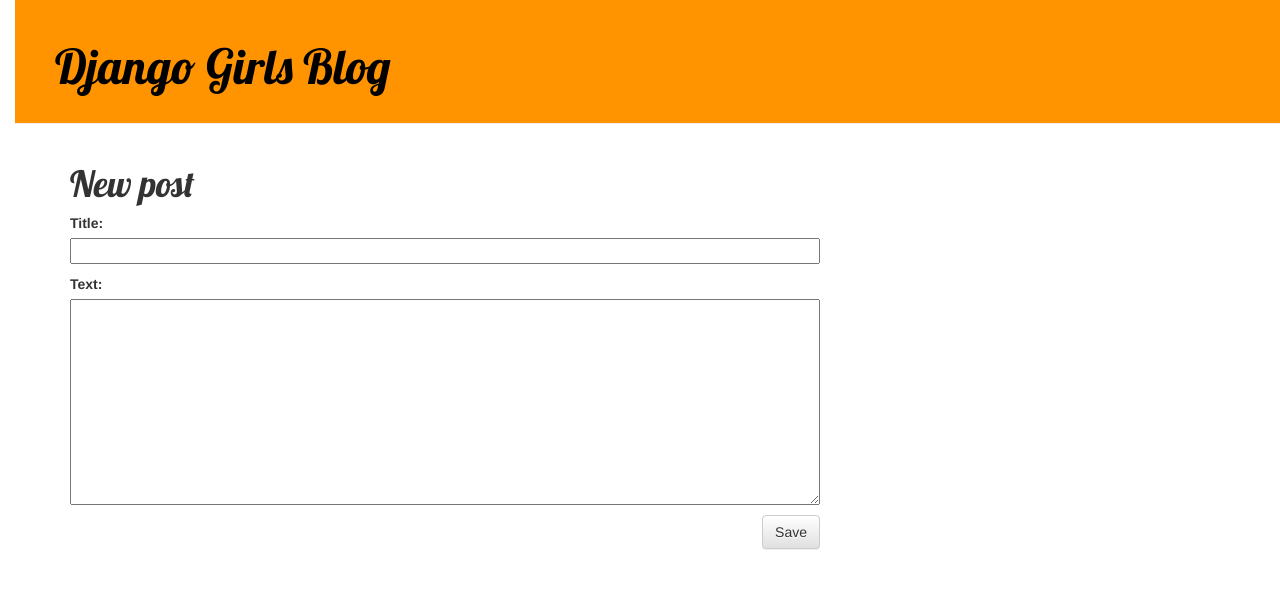
After one commit to xMarincx/my-first-blog, a Django app: page /post/new/ in a window 1280 px wide. The commit adds this page. Shown: the top 589 px of the page. Run offline with Django 3.2, Linux system fonts and the light colour scheme; some libraries are stand-ins or nearby versions.

Commit message:
added view and template for detailed blog post and some CSS

```diff
--- /dev/null
+++ b/blog/forms.py
@@ -0,0 +1,8 @@
+from django import forms
+from .models import Post
+
+class PostForm(forms.ModelForm):
+
+    class Meta:
+        model = Post
+        fields = ('title', 'text',)
--- a/blog/static/css/blog.css
+++ b/blog/static/css/blog.css
@@ -17,6 +17,7 @@
     color: black;
     font-size: 36pt;
     text-decoration: none;
+    display: inline-block;
 }
 
 .content {
@@ -29,6 +30,7 @@
 
 .date {
     color: red;
+    float: right;
 }
 
 .save {
@@ -50,6 +52,15 @@
     margin-bottom: 70px;
 }
 
+.post h1 {
+    display: inline-block;
+
+}
+
 .post h1 a, .post h1 a:visited {
     color: #000000;
 }
+
+.info {
+    float: right;
+}
--- a/blog/templates/blog/base.html
+++ b/blog/templates/blog/base.html
@@ -13,6 +13,9 @@
     <body>
         <div class="page-header">
             <h1><a href="/">Django Girls Blog</a></h1>
+            {% if user.is_authenticated %}
+                <a href="{% url 'post_new' %}" class="top-menu"><span class="glyphicon glyphicon-plus"></span></a>
+            {% endif %}
         </div>
         <div class="content container">
             <div class="row">
--- /dev/null
+++ b/blog/templates/blog/post_edit.html
@@ -0,0 +1,10 @@
+{% extends 'blog/base.html' %}
+
+{% block content %}
+    <h1>New post</h1>
+    <form method="POST" class="post-form">
+    	{% csrf_token %}
+        {{ form.as_p }}
+        <button type="submit" class="save btn btn-default">Save</button>
+    </form>
+{% endblock %}
--- a/blog/templates/blog/post_list.html
+++ b/blog/templates/blog/post_list.html
@@ -1,5 +1,6 @@
 
 {% extends 'blog/base.html' %}
+
 {% block content %}
     {% for post in posts %}
         <div class="post">
--- a/blog/urls.py
+++ b/blog/urls.py
@@ -1,7 +1,9 @@
-from django.conf.urls import url
+from django.conf.urls import include, url
 from . import views
 
 urlpatterns = [
 	url(r'^$', views.post_list, name='post_list'),
 	url(r'^post/(?P<pk>\d+)/$', views.post_detail, name='post_detail' ),
+	url(r'^post/new/$', views.post_new, name='post_new'),
+	url(r'^post/(?P<pk>\d+)/edit/$', views.post_edit, name='post_edit'),
 ]
--- a/blog/views.py
+++ b/blog/views.py
@@ -1,6 +1,9 @@
 from django.shortcuts import render, get_object_or_404
 from django.utils import timezone
 from .models import Post
+from .forms import PostForm
+from django.shortcuts import redirect
+
 
 # Create your views here.
 
@@ -12,3 +15,30 @@
 def post_detail(request, pk):
 	post = get_object_or_404(Post, pk=pk)
 	return render(request, 'blog/post_detail.html', {'post':post})
+
+def post_new(request):
+	if request.method == "POST":
+		form = PostForm(request.POST)
+		if form.is_valid():
+			post = form.save(commit=False)
+			post.author = request.user
+			post.publish_date = timezone.now()
+			post.save()
+			return redirect('post_detail', pk=post.pk)
+	else:
+		form = PostForm()
+	return render(request, 'blog/post_edit.html', {'form':form})
+
+def post_edit(request, pk):
+	post = get_object_or_404(Post, pk=pk)
+	if request.method == "POST":
+		form = PostForm(request.POST, instance = post)
+		if form.is_valid():
+			posy = form.save(commit = False)
+			post.author = request.user
+			post.publish_date = timezone.now()
+			post.save()
+			return redirect('post_detail', pk=post.pk)
+	else:
+		form = PostForm(instance=post)
+	return render(request, 'blog/post_edit.html', {'form':form})
```
Also changed, not shown: blog/templates/blog/post_detail.html (+10 -5 lines).
